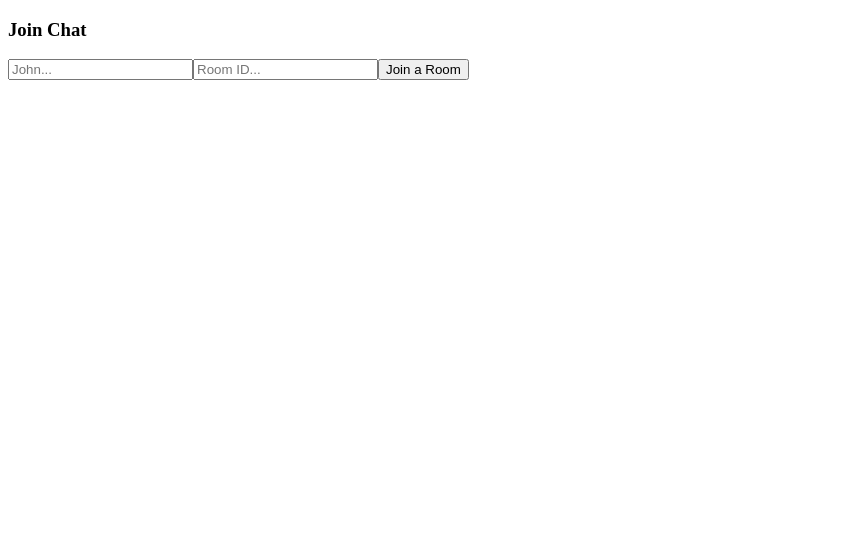
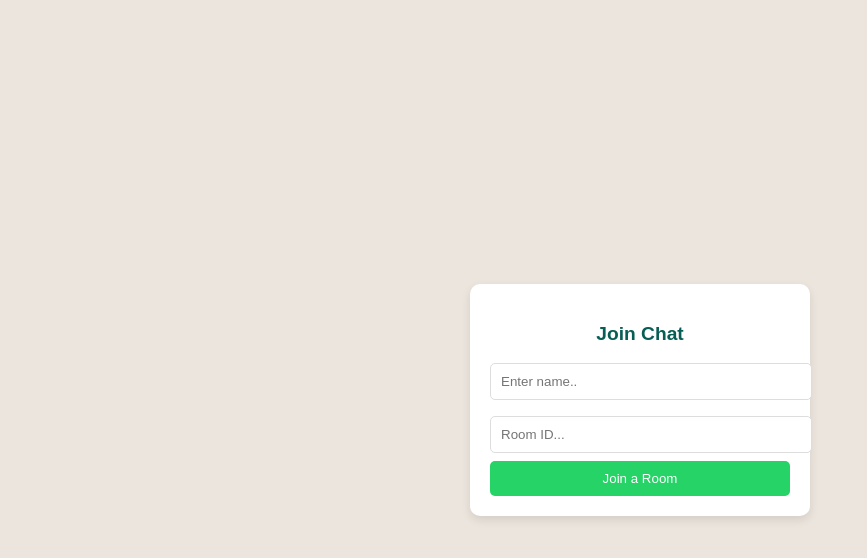
Before and after one commit to Ulephraim/SOCKET.IO-CHAT, a React (Vite) app in the folder client/: page / in a window 1280 px wide. Shown: the top 558 px of the page, without its empty margins (0-867 px from the left). Built offline with nearby package versions, Linux system fonts and the light colour scheme; no server answers.

Commit message:
styled app component

```diff
--- a/client/src/App.css
+++ b/client/src/App.css
@@ -105,3 +105,147 @@
 .chat-footer button:hover {
   background-color: #0e7c6d;
 }
+
+/* App */
+
+/* General Styling */
+body {
+  font-family: Arial, sans-serif;
+  background-color: #ece5dd;
+  display: flex;
+  justify-content: center;
+  align-items: center;
+  height: 100vh;
+  margin: 0;
+}
+
+/* Join Chat Container */
+.join-container {
+  background-color: #fff;
+  padding: 20px;
+  border-radius: 10px;
+  box-shadow: 0 4px 10px rgba(0, 0, 0, 0.1);
+  text-align: center;
+  width: 300px;
+}
+
+.join-title {
+  margin-bottom: 10px;
+  font-size: 1.2rem;
+  color: #075e54;
+}
+
+.join-input {
+  width: 100%;
+  padding: 10px;
+  margin: 8px 0;
+  border: 1px solid #ddd;
+  border-radius: 5px;
+}
+
+.join-button {
+  background-color: #25d366;
+  color: white;
+  border: none;
+  padding: 10px;
+  width: 100%;
+  border-radius: 5px;
+  cursor: pointer;
+}
+
+.join-button:hover {
+  background-color: #1ebe5d;
+}
+
+/* Chat Container */
+.chat-container {
+  display: flex;
+  flex-direction: column;
+  width: 400px;
+  height: 500px;
+  background-color: #fff;
+  border-radius: 10px;
+  overflow: hidden;
+  box-shadow: 0 4px 10px rgba(0, 0, 0, 0.1);
+}
+
+/* Chat Header */
+.chat-header {
+  background-color: #075e54;
+  color: white;
+  padding: 15px;
+  text-align: center;
+  font-weight: bold;
+}
+
+/* Chat Body */
+.chat-body {
+  flex: 1;
+  padding: 10px;
+  overflow-y: auto;
+  display: flex;
+  flex-direction: column;
+}
+
+/* Chat Messages */
+.message {
+  max-width: 70%;
+  padding: 8px;
+  border-radius: 10px;
+  margin-bottom: 10px;
+  word-wrap: break-word;
+  font-size: 14px;
+  position: relative;
+}
+
+/* User Messages */
+.you {
+  align-self: flex-end;
+  background-color: #dcf8c6;
+  color: black;
+}
+
+/* Other Messages */
+.other {
+  align-self: flex-start;
+  background-color: #fff;
+  border: 1px solid #ddd;
+}
+
+/* Message Meta (Time & Author) */
+.message-meta {
+  font-size: 10px;
+  text-align: right;
+  margin-top: 5px;
+  color: gray;
+}
+
+/* Chat Footer */
+.chat-footer {
+  display: flex;
+  padding: 10px;
+  background-color: #f0f0f0;
+  border-top: 1px solid #ddd;
+}
+
+.chat-footer input {
+  flex: 1;
+  padding: 10px;
+  border: 1px solid #ddd;
+  border-radius: 5px;
+  outline: none;
+}
+
+.chat-footer button {
+  background-color: #25d366;
+  color: white;
+  border: none;
+  padding: 10px;
+  margin-left: 10px;
+  border-radius: 5px;
+  cursor: pointer;
+}
+
+.chat-footer button:hover {
+  background-color: #1ebe5d;
+}
--- a/client/src/App.jsx
+++ b/client/src/App.jsx
@@ -22,19 +22,23 @@ function App() {
   return (
     <>
       {!showChat ? (
-        <div>
-          <h3>Join Chat</h3>
+        <div className="join-container">
+          <h3 className="join-title">Join Chat</h3>
           <input
             type="text"
-            placeholder="John..."
+            placeholder="Enter name.."
+            className="join-input"
             onChange={(e) => setUsername(e.target.value)}
           />
           <input
             type="text"
             placeholder="Room ID..."
+            className="join-input"
             onChange={(e) => setRoom(e.target.value)}
           />
-          <button onClick={joinRoom}>Join a Room</button>{' '}
+          <button className="join-button" onClick={joinRoom}>
+            Join a Room
+          </button>
         </div>
       ) : (
         <Chat socket={socket} username={username} room={room} />
```
